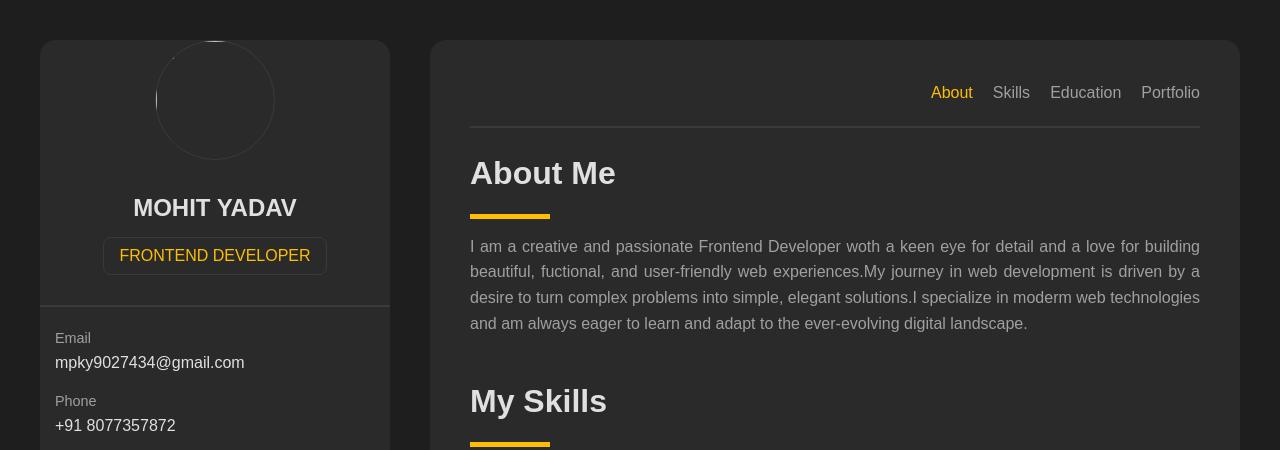
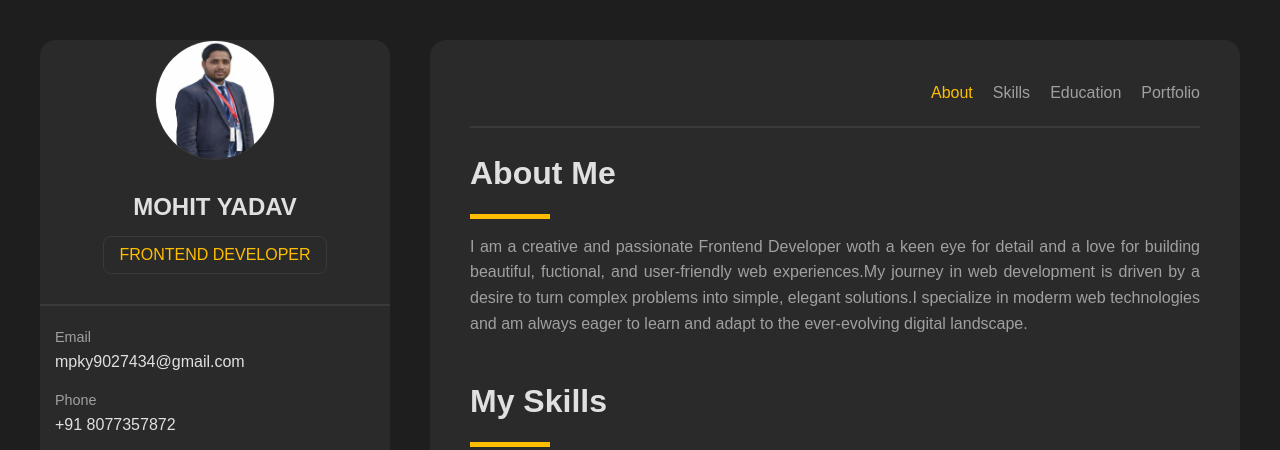
Before and after one commit to Mohit-20044/Portfolio-website, a plain HTML site: page index.html in a window 1280 px wide. Shown: the top 450 px of the page. Drawn offline with Linux system fonts and the light colour scheme.

Commit message:
Update index.html

```diff
--- a/index.html
+++ b/index.html
@@ -15,7 +15,7 @@
         <!--profile-->
 
         <div class="Profile">
-            <img src="images/image-2.png" alt="">
+            <img src="image-2.png" alt="">
             <h3>MOHIT YADAV</h3>
 
             <p>FRONTEND DEVELOPER</p>
@@ -161,4 +161,5 @@
 
 </div>
 </body>
+
 </html>
```
